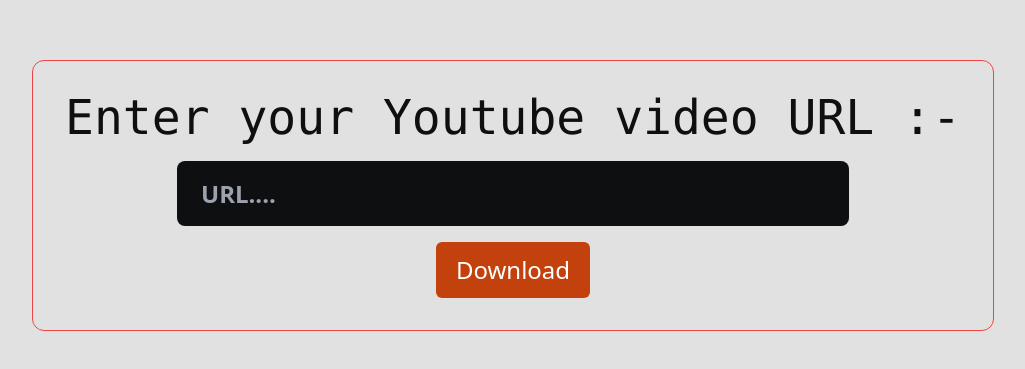
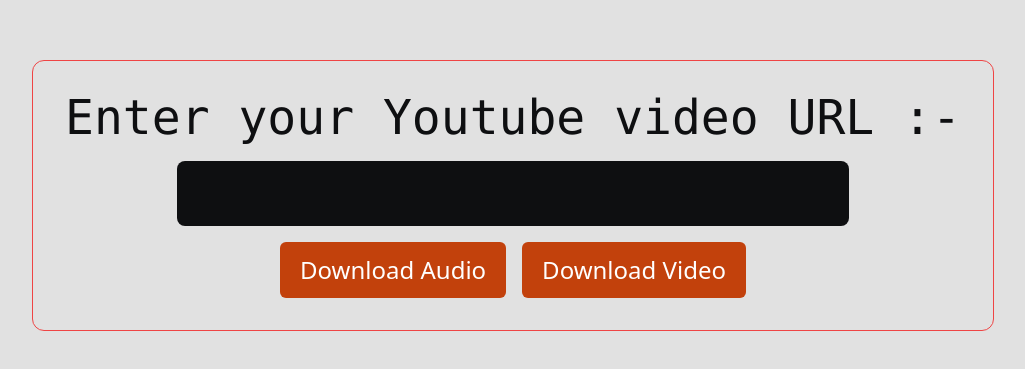
Before and after one commit to Mehul112004/test, a React (Vite) app: page / in a window 1280 px wide. Shown: the part 205-574 px from the top of the page, without its empty margins (127-1152 px from the left). Built offline with nearby package versions, Linux system fonts and the light colour scheme.

Commit message:
add video download

```diff
--- a/src/App.jsx
+++ b/src/App.jsx
@@ -1,22 +1,60 @@
-import { useState } from "react"
+import { useState } from "react";
+import axios from "axios";
 
 function App() {
-  const [clicked,setClicked]=useState(false)
-  const handleClick=()=>{
-    setClicked(true)
-  }
+  const [url, setUrl] = useState("");
+  const [type,setType]=useState("")
+
+  const handleChange = (e) => {
+    setUrl(e.target.value);
+    console.log(url);
+  };
+  const handleAudio = () => {
+    setType("audio");
+    // setUrl("");
+    // axios.post("/api/audio", { url: url });
+  };
+
+  const handleVideo = () => {
+    setType("video");
+    // setUrl("");
+    // axios.post("/api/video", { url: url });
+  };
 
   return (
     <>
       <div className="flex border border-red-500 flex-col p-8 justify-center items-center h-max gap-5 rounded-xl">
-        <h1 className="sm:text-5xl text-diffBlack text-3xl font-mono">Enter your Youtube video URL :- </h1>
-        <form action="https://yt-backend-xq0k.onrender.com/api/send" method='POST' className="flex flex-col w-full justify-center items-center gap-4 h-full">
-        <input type="text" placeholder="URL...." autocomplete='off' className={`px-6 py-4 text-2xl text-gray-300 font-semibold w-full h-full max-w-2xl rounded-lg focus:outline-red-800 bg-diffBlack backdrop-blur-md`} name='url' onClick={handleClick}/>
-        <button type='submit' className='px-5 py-3 text-2xl rounded-md max-w-md text-white bg-orange-700 active:scale-95'>Download</button>
+        <h1 className="sm:text-5xl text-diffBlack text-3xl font-mono">
+          Enter your Youtube video URL :-{" "}
+        </h1>
+        <form action = {`https://yt-backend-xq0k.onrender.com/api/send/${type}`} method="POST" className="flex flex-col w-full justify-center items-center gap-4 h-full">
+          <input
+            type="text"
+            className={`px-6 py-4 text-2xl text-gray-300 font-semibold w-full h-full max-w-2xl rounded-lg focus:outline-red-800 bg-diffBlack backdrop-blur-md`}
+            name="url"
+            onChange={handleChange}
+            value={url}
+          />
+          <div className="flex gap-4">
+            <button
+              type="submit"
+              className="px-5 py-3 text-2xl rounded-md max-w-md text-white bg-orange-700 active:scale-95"
+              onClick={handleAudio}
+            >
+              Download Audio
+            </button>
+            <button
+              type="submit"
+              className="px-5 py-3 text-2xl rounded-md max-w-md text-white bg-orange-700 active:scale-95"
+              onClick={handleVideo}
+            >
+              Download Video
+            </button>
+          </div>
         </form>
       </div>
     </>
-  )
+  );
 }
 
-export default App
+export default App;
```
